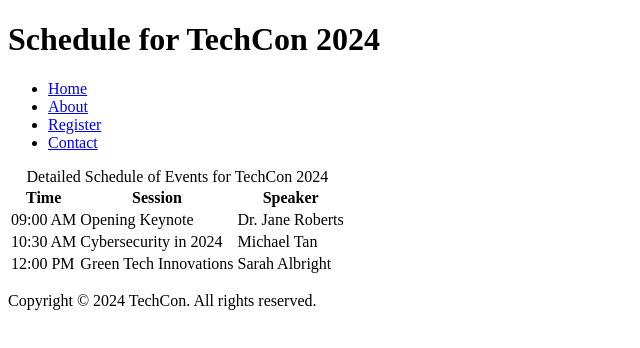
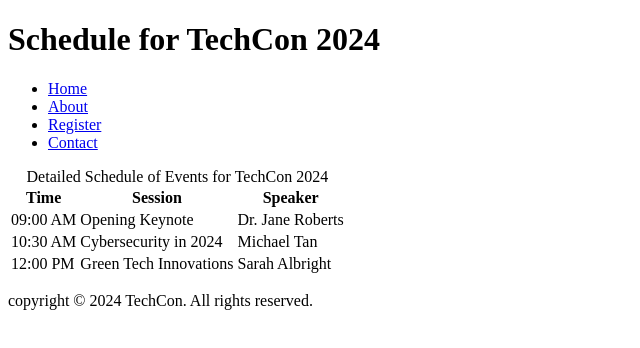
Before and after one commit to debramm/TechCon_HTML, a plain HTML site: page techcon_website/schedule.html in a window 1280 px wide. Shown: the full height of the page, 0-640 px from the left. Drawn offline with Linux system fonts and the light colour scheme.

Commit message:
added schedule.html

```diff
--- a/techcon_website/schedule.html
+++ b/techcon_website/schedule.html
@@ -18,7 +18,7 @@
         </nav>
     </header>
     <main>
-        <table >
+        <table>
             <caption>Detailed Schedule of Events for TechCon 2024</caption>
 
                 <tr>
@@ -50,7 +50,7 @@
         </table>
     </main>
     <footer>
-        <p>Copyright &copy; 2024 TechCon. All rights reserved.</p>
+        <p>copyright &copy; 2024 TechCon. All rights reserved.</p>
     </footer>
 </body>
 </html>
```
Also changed, not shown: techcon_website/about.html (+1 -1 lines), techcon_website/index.html (+1 -1 lines).
